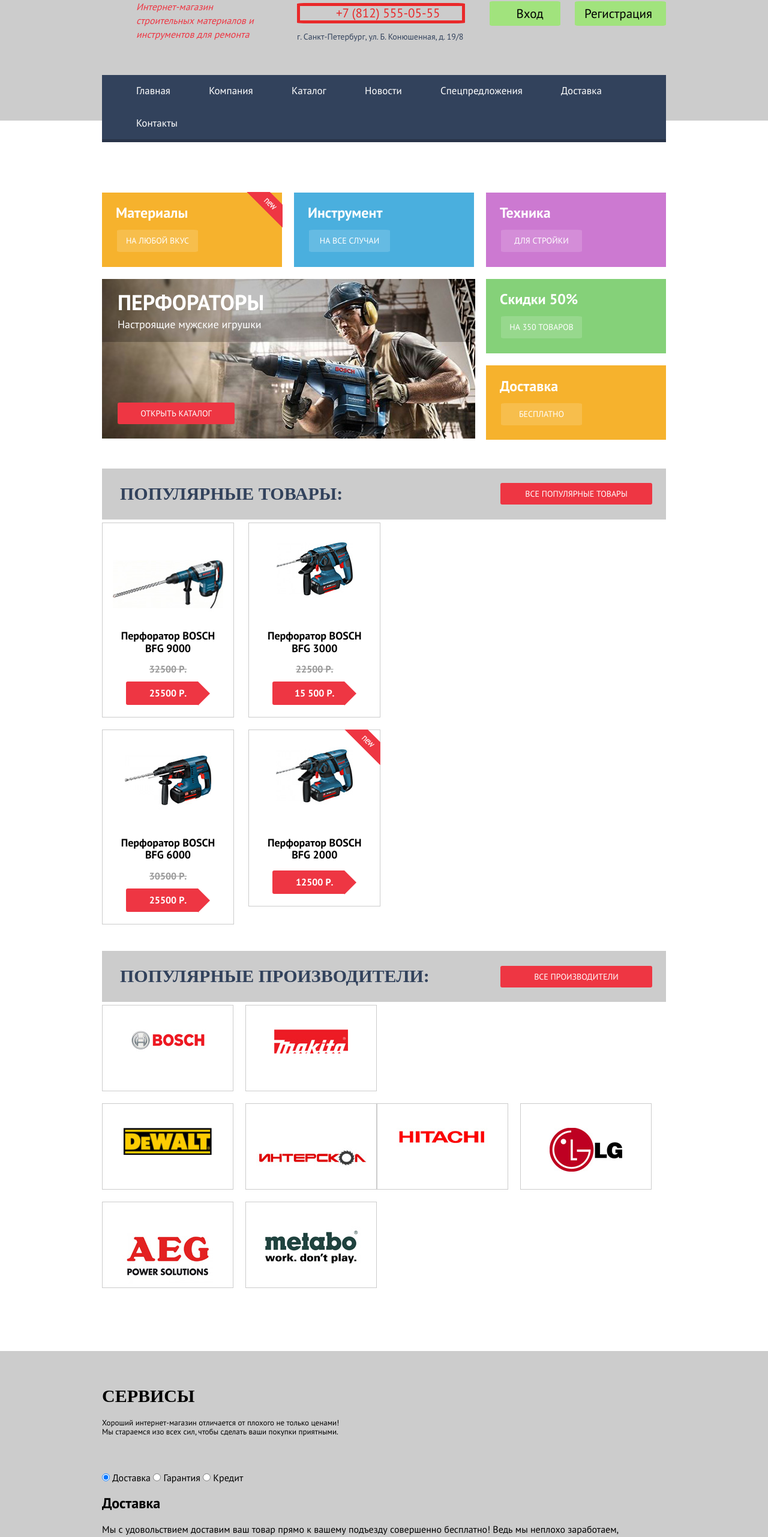
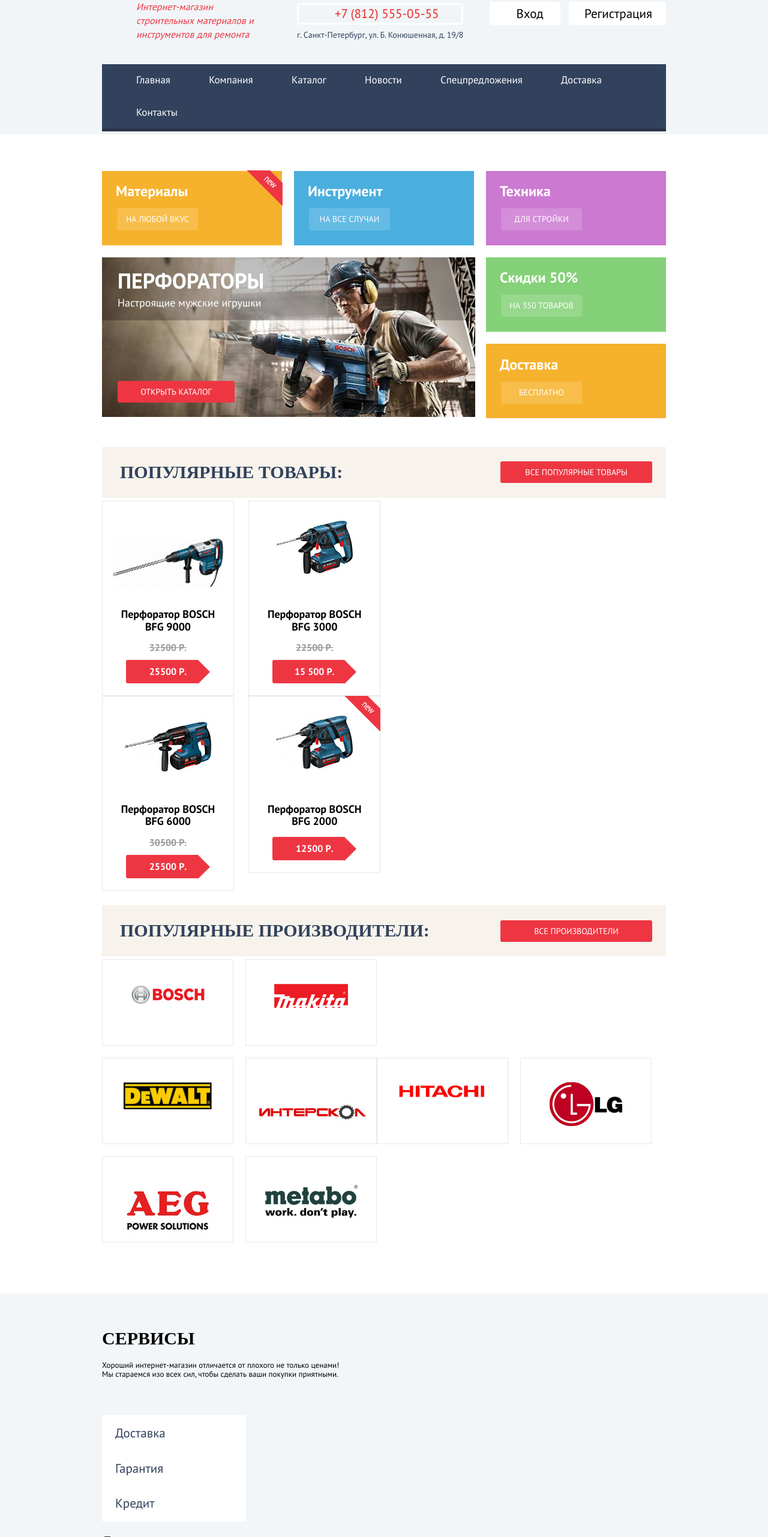
Before and after one commit to allaG7/Technomart, a plain HTML site: page index.html in a window 1280 px wide. Shown: the part 96-2658 px from the top of the page at 60% size. Drawn offline with nearby package versions, Linux system fonts and the light colour scheme; a web font is replaced by a local one.

Commit message:
кнопки боттом-слайдера, цвета, расположене декор элементов

```diff
--- a/css/style.css
+++ b/css/style.css
@@ -235,8 +235,8 @@ body {
 }
 
 .header-main {
-  min-height: 255px;
-	background: #ccc;
+  min-height: 278px;
+	background: #f1f5f7;
 	margin: 0;
 	padding: 0;
 	text-decoration: none;
@@ -269,7 +269,8 @@ body {
 
 .top-navigation {
 	float: left;
-	margin-top: 40px;
+	margin-top: 22px;
+	margin-bottom: 58px;
   border-bottom: 5px solid #293449;
 }
 
@@ -305,10 +306,12 @@ body {
 
 .phone {
   font-size: 21px;
+	line-height: 30px;
   padding-left: 60px;
   padding-right: 37px;
+	margin-bottom: 16px;
   color: #e9292a;
-  border: 5px solid #e9292a;
+  border: 3px solid #ffffff;
   border-radius: 4%;
 }
 
@@ -327,9 +330,9 @@ body {
 .login-block-btn {
   font-size: 21px;
   color: #000000;
-  background: #a1e37d;
-	padding-top: 7px;
-  padding-bottom: 7px;
+  background: #ffffff;
+	padding-top: 6px;
+  padding-bottom: 6px;
   padding-left: 45px;
   padding-right: 28px;
   border-radius: 5%;
@@ -337,9 +340,9 @@ body {
 }
 
 .login-block-btn:last-child {
-  padding-left: 16px;
+  padding-left: 26px;
   padding-right: 23px;
-  margin-left: 20px;
+  margin-left: 10px;
 }
 
 .authorization-block {
@@ -352,30 +355,30 @@ body {
   position: absolute;
   font-size: 21px;
   color: #000000;
-  background: #a1e37d;
-	padding-top: 7px;
-  padding-bottom: 7px;
+  background: #ffffff;
+	padding-top: 6px;
+  padding-bottom: 6px;
   padding-left: 48px;
   padding-right: 69px;
   top: 100px;
-  right: -65px;
+  right: 162px;
   border-radius: 5%;
 	text-decoration: none;
 }
 
 .my-orders {
   position: absolute;
-  float: right;
-  top: 145px;
+
+  top: 142px;
   right: 113px;
   font-size: 16px;
   color: #32425c;
-  margin-right: 33px;
+  margin-right: 258px;
 }
 .personal-account {
   position: relative;
-  float: right;
-  top: 103px;
+
+  top: 100px;
   right: 37px;
   font-size: 16px;
   color: #32425c;
@@ -383,7 +386,7 @@ body {
 }
 
 .promo-block {
-  margin-top: 120px;
+  margin-top: 61px;
   margin-bottom: 52px;
   min-width: 940px;
   min-height: 408px;
@@ -557,7 +560,7 @@ body {
   font-size: 30px;
   text-transform: uppercase;
   color: #32425c;
-  background: #ccc;
+  background: #f7f3ec;
 }
 
 .btn-pop {
@@ -587,9 +590,8 @@ body {
   vertical-align: top;
   width: 218px;
   margin-right: 20px;
-  margin-bottom: 20px;
   text-align: center;
-  border: 1px solid #ccc;
+  border: 1px solid #e7e7e7;
 }
 
 
@@ -716,7 +718,7 @@ body {
   font-size: 30px;
   text-transform: uppercase;
   color: #32425c;
-  background: #ccc;
+  background: #f7f3ec;
 }
 
 .btn-pop {
@@ -743,7 +745,7 @@ body {
   font-size: 0;
   padding: 0;
   margin: 0;
-  margin-bottom: 85px;
+  margin-bottom: 65px;
   text-decoration: none;
 }
 
@@ -755,7 +757,7 @@ body {
   margin-bottom: 20px;
   text-align: center;
   vertical-align: middle;
-  border: 1px solid #ccc;
+  border: 1px solid #e7e7e7;
 }
 
 .vendor:nth-child(4n+1) {
@@ -771,7 +773,7 @@ body {
 }
 
 .service-block {
-  background: #ccc;
+  background: #f2f6f8;
 }
 
 .slider-bottom {
@@ -794,6 +796,38 @@ body {
   font-family: "PT Sans";
   font-size: 13px;
   color: #000000;
-  margin-bottom: 59px;
+  margin-bottom: 62px;
 
 }
+
+.slide-bottom {
+	width:100%;
+	height: 343px;
+}
+
+input[type="radio"] {
+	opacity: 0;
+}
+
+input[type="radio"] +label {
+	display: block;
+	margin-top: -20px;
+	margin-right: 0px;
+	margin-left: 0px;
+	margin-bottom: 0px;
+	line-height: 30px;
+	position: relative;
+	cursor: pointer;
+	opacity: 1;
+}
+
+label {
+	width: 218px;
+	font-size: 21px;
+
+	color: #32425c;
+	background: #ffffff;
+	padding-left: 22px;
+	padding-top: 15px;
+	padding-bottom: 15px;
+}
```
Also changed, not shown: index.html (+1 -1 lines).
